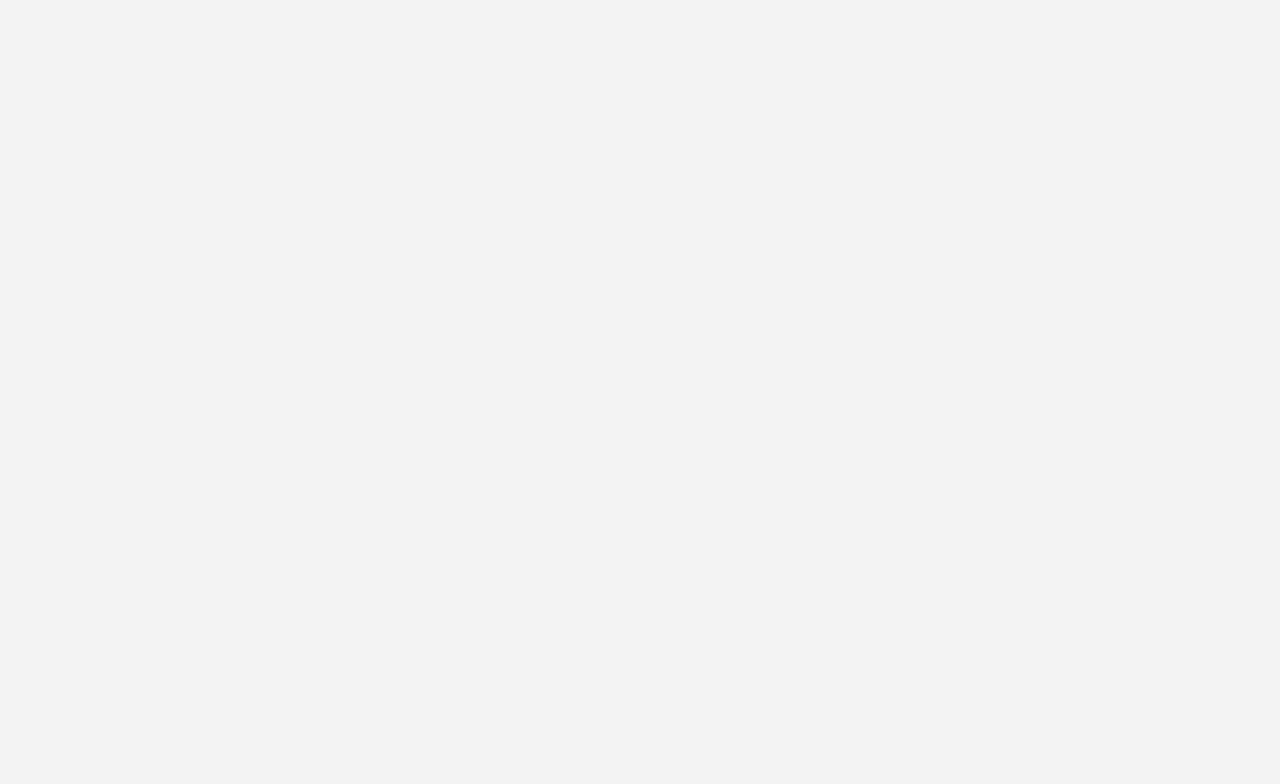
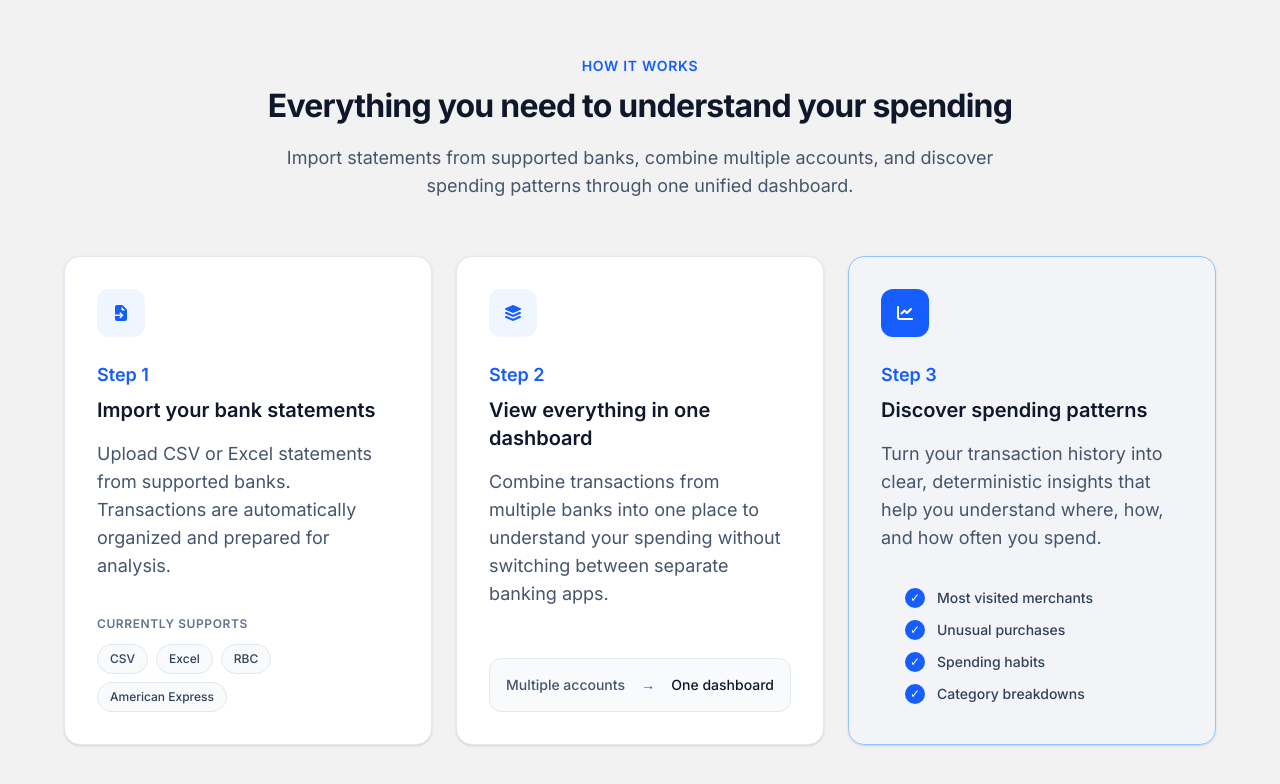
Before and after one commit to bahees1/banking-insights-frontend, a Next.js app in the folder banking-insights-frontend/: page / in a window 1280 px wide. Shown: the part 1666-2450 px from the top of the page. Before the commit the page ends 1642 px from the top, so only its background shows below. Built offline with nearby package versions, Linux system fonts and the light colour scheme; no server answers.

Commit message:
created a features section for landing

```diff
--- /dev/null
+++ b/banking-insights-frontend/src/components/landing/FeaturesSection.tsx
@@ -0,0 +1,173 @@
+import { FontAwesomeIcon } from "@fortawesome/react-fontawesome";
+import {
+    faChartLine,
+    faFileImport,
+    faLayerGroup,
+} from "@fortawesome/free-solid-svg-icons";
+
+const supportedFormats = [
+    "CSV",
+    "Excel",
+    "RBC",
+    "American Express",
+];
+
+const insightTypes = [
+    "Most visited merchants",
+    "Unusual purchases",
+    "Spending habits",
+    "Category breakdowns",
+];
+
+export default function FeaturesSection() {
+    return (
+        <section className="px-6 py-20 md:px-12 lg:px-16">
+            <div className="mx-auto max-w-7xl">
+                {/* Section heading */}
+                <div className="mx-auto max-w-3xl text-center">
+                    <p className="!text-sm font-semibold uppercase tracking-wider text-blue-600">
+                        How it works
+                    </p>
+
+                    <h4 className="mt-3 text-3xl font-bold tracking-tight text-slate-900 sm:text-4xl">
+                        Everything you need to understand your spending
+                    </h4>
+
+                    <p className="mt-5 text-base leading-7 text-slate-600 sm:text-lg">
+                        Import statements from supported banks, combine multiple
+                        accounts, and discover spending patterns through one
+                        unified dashboard.
+                    </p>
+                </div>
+
+                {/* Feature cards */}
+                <div className="mt-14 grid gap-6 md:grid-cols-2 lg:grid-cols-3">
+                    {/* Import card */}
+                    <article className="flex h-full flex-col rounded-2xl border border-slate-200 bg-white p-6 shadow-sm transition-all duration-300 hover:-translate-y-1 hover:shadow-lg sm:p-8">
+                        <div className="flex h-12 w-12 items-center justify-center rounded-xl bg-blue-50 text-blue-600">
+                            <FontAwesomeIcon
+                                icon={faFileImport}
+                                className="h-5 w-5"
+                            />
+                        </div>
+
+                        <p className="mt-6 font-semibold text-blue-600">
+                            Step 1
+                        </p>
+
+                        <h3 className="mt-2 !text-xl font-semibold text-slate-900">
+                            Import your bank statements
+                        </h3>
+
+                        <p className="mt-4 leading-7 text-slate-600">
+                            Upload CSV or Excel statements from supported banks.
+                            Transactions are automatically organized and prepared
+                            for analysis.
+                        </p>
+
+                        <div className="mt-auto pt-7">
+                            <p className="mb-3 !text-xs font-semibold uppercase tracking-wider text-slate-500">
+                                Currently supports
+                            </p>
+
+                            <div className="flex flex-wrap gap-2">
+                                {supportedFormats.map((format) => (
+                                    <span
+                                        key={format}
+                                        className="rounded-full border border-slate-200 bg-slate-50 px-3 py-1.5 text-xs font-medium text-slate-700"
+                                    >
+                                        {format}
+                                    </span>
+                                ))}
+                            </div>
+                        </div>
+                    </article>
+
+                    {/* Unified dashboard card */}
+                    <article className="flex h-full flex-col rounded-2xl border border-slate-200 bg-white p-6 shadow-sm transition-all duration-300 hover:-translate-y-1 hover:shadow-lg sm:p-8">
+                        <div className="flex h-12 w-12 items-center justify-center rounded-xl bg-blue-50 text-blue-600">
+                            <FontAwesomeIcon
+                                icon={faLayerGroup}
+                                className="h-5 w-5"
+                            />
+                        </div>
+
+                        <p className="mt-6 font-semibold text-blue-600">
+                            Step 2
+                        </p>
+
+                        <h3 className="mt-2 !text-xl font-semibold text-slate-900">
+                            View everything in one dashboard
+                        </h3>
+
+                        <p className="mt-4 leading-7 text-slate-600">
+                            Combine transactions from multiple banks into one
+                            place to understand your spending without switching
+                            between separate banking apps.
+                        </p>
+
+                        <div className="mt-auto pt-7">
+                            <div className="rounded-xl border border-slate-200 bg-slate-50 p-4">
+                                <div className="flex items-center justify-between gap-3 text-sm font-medium">
+                                    <span className="text-slate-600">
+                                        Multiple accounts
+                                    </span>
+
+                                    <span
+                                        aria-hidden="true"
+                                        className="text-blue-600"
+                                    >
+                                        →
+                                    </span>
+
+                                    <span className="text-slate-900">
+                                        One dashboard
+                                    </span>
+                                </div>
+                            </div>
+                        </div>
+                    </article>
+
+                    {/* Insights card */}
+                    <article className="flex h-full flex-col rounded-2xl border border-blue-300 bg-blue-50/40 p-6 shadow-sm transition-all duration-300 hover:-translate-y-1 hover:shadow-lg md:col-span-2 lg:col-span-1 sm:p-8">
+                        <div className="flex h-12 w-12 items-center justify-center rounded-xl bg-blue-600 text-white">
+                            <FontAwesomeIcon
+                                icon={faChartLine}
+                                className="h-5 w-5"
+                            />
+                        </div>
+
+                        <p className="mt-6 font-semibold text-blue-600">
+                            Step 3
+                        </p>
+
+                        <h3 className="mt-2 !text-xl font-semibold text-slate-900">
+                            Discover spending patterns
+                        </h3>
+
+                        <p className="mt-4 leading-7 text-slate-600">
+                            Turn your transaction history into clear,
+                            deterministic insights that help you understand
+                            where, how, and how often you spend.
+                        </p>
+
+                        <ul className="mt-auto space-y-3 pt-7">
+                            {insightTypes.map((insight) => (
+                                <li
+                                    key={insight}
+                                    className="flex items-center gap-3 text-sm font-medium text-slate-700"
+                                >
+                                    <span className="flex h-5 w-5 shrink-0 items-center justify-center rounded-full bg-blue-600 text-xs text-white">
+                                        ✓
+                                    </span>
+
+                                    <span>{insight}</span>
+                                </li>
+                            ))}
+                        </ul>
+                    </article>
+                </div>
+            </div>
+        </section>
+    );
+}
--- a/banking-insights-frontend/src/pages/index.tsx
+++ b/banking-insights-frontend/src/pages/index.tsx
@@ -1,9 +1,11 @@
+import FeaturesSection from "@/components/landing/FeaturesSection";
 import HeroSection from "@/components/landing/HeroSection";
 
 export default function Home() {
     return (
-        <main className="min-h-screen bg-slate-50">
+        <main className="min-h-screen ">
             <HeroSection />
+            <FeaturesSection />
         </main>
     );
 }
```
